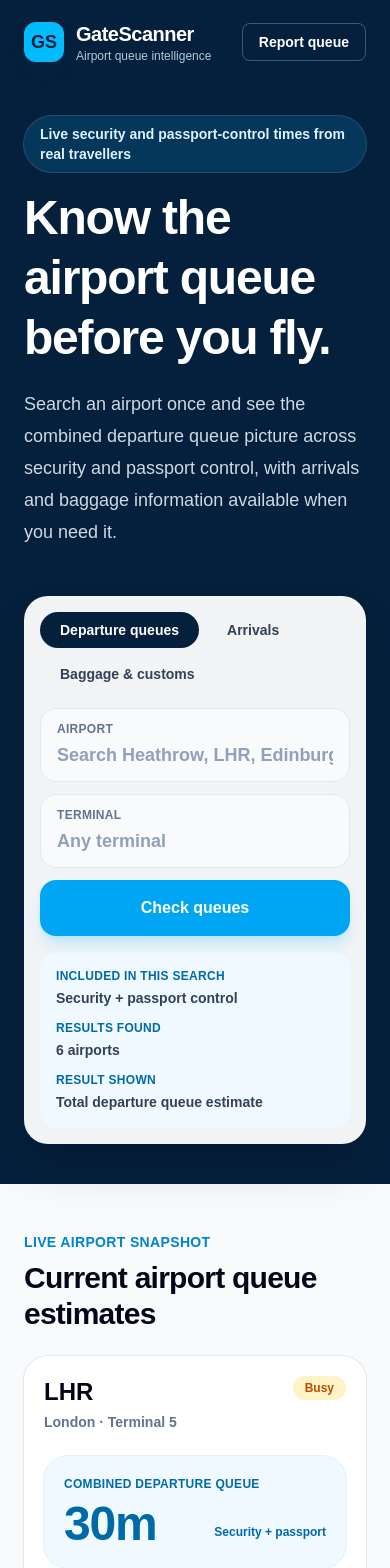
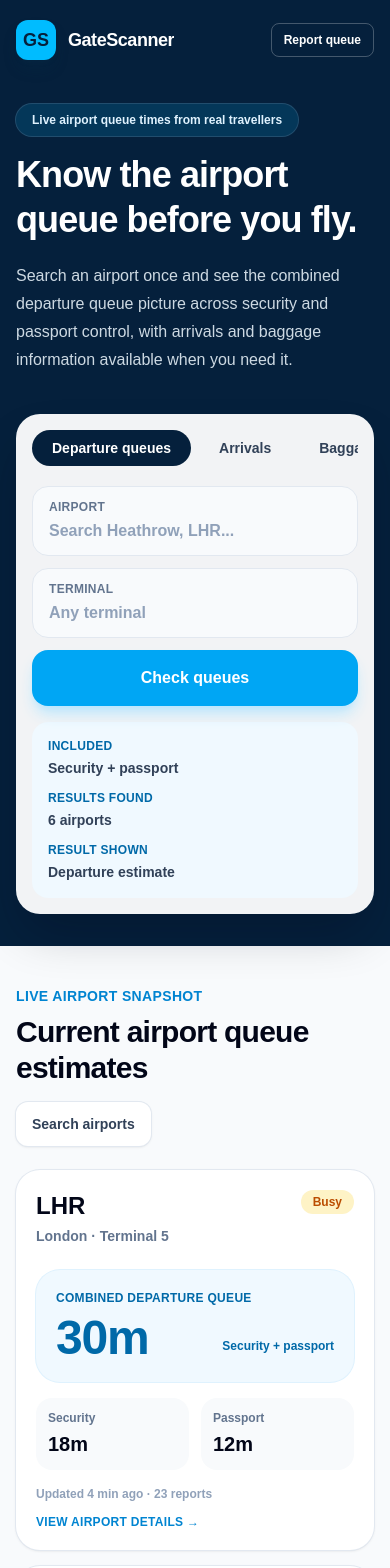
Before and after one commit to DylanP9/GateScanner, a Next.js app in the folder apps/web/: page / in a window 390 px wide. Shown: the top 1568 px of the page. Built offline with nearby package versions, Linux system fonts and the light colour scheme.

Commit message:
style: improve mobile and tablet layout

```diff
--- a/apps/web/src/app/page.tsx
+++ b/apps/web/src/app/page.tsx
@@ -144,7 +144,7 @@ export default function Home() {
 
       <section
         id="airport-search"
-        className="mx-auto max-w-7xl scroll-mt-24 px-6 pb-10"
+        className="mx-auto max-w-7xl scroll-mt-24 px-4 pb-8 sm:px-6 md:pb-10"
       >
         <AirportSearchCard
           searchTerm={searchTerm}
@@ -159,11 +159,11 @@ export default function Home() {
 
       <section
         id="live-queues"
-        className="scroll-mt-24 bg-slate-50 px-6 py-12"
+        className="scroll-mt-24 bg-slate-50 px-4 py-10 sm:px-6 md:py-12"
       >
         <div className="mx-auto grid max-w-7xl gap-8 lg:grid-cols-[1.1fr_0.9fr]">
           <div>
-            <div className="mb-6 flex items-end justify-between gap-4">
+            <div className="mb-6 flex flex-col gap-4 sm:flex-row sm:items-end sm:justify-between">
               <div>
                 <p className="text-sm font-extrabold uppercase tracking-wide text-sky-600">
                   Live airport snapshot
@@ -176,14 +176,14 @@ export default function Home() {
 
               <a
                 href="#airport-search"
-                className="hidden rounded-xl bg-white px-4 py-3 text-sm font-bold text-slate-700 shadow-sm ring-1 ring-slate-200 hover:bg-slate-100 md:block"
+                className="w-fit rounded-xl bg-white px-4 py-3 text-sm font-bold text-slate-700 shadow-sm ring-1 ring-slate-200 hover:bg-slate-100"
               >
                 Search airports
               </a>
             </div>
 
             {filteredReports.length > 0 ? (
-              <div className="grid gap-4 md:grid-cols-2 xl:grid-cols-3">
+              <div className="grid gap-4 sm:grid-cols-2 xl:grid-cols-3">
                 {filteredReports.map((report) => (
                   <AirportReportCard key={report.code} report={report} />
                 ))}
--- a/apps/web/src/components/AirportSearchCard.tsx
+++ b/apps/web/src/components/AirportSearchCard.tsx
@@ -23,17 +23,17 @@ export default function AirportSearchCard({
     searchTerm.trim().length > 0 && suggestions.length > 0;
 
   return (
-    <div className="relative mt-6 rounded-3xl bg-white/95 p-4 shadow-2xl shadow-slate-950/30 backdrop-blur md:p-5">
-      <div className="mb-4 flex flex-wrap gap-2">
-        <button className="rounded-full bg-[#05203c] px-5 py-2 text-sm font-bold text-white">
+    <div className="relative mt-5 rounded-3xl bg-white/95 p-4 shadow-2xl shadow-slate-950/30 backdrop-blur sm:p-5">
+      <div className="mb-4 flex gap-2 overflow-x-auto pb-1">
+        <button className="shrink-0 rounded-full bg-[#05203c] px-5 py-2 text-sm font-bold text-white">
           Departure queues
         </button>
 
-        <button className="rounded-full px-5 py-2 text-sm font-bold text-slate-700 hover:bg-slate-100">
+        <button className="shrink-0 rounded-full px-5 py-2 text-sm font-bold text-slate-700 hover:bg-slate-100">
           Arrivals
         </button>
 
-        <button className="rounded-full px-5 py-2 text-sm font-bold text-slate-700 hover:bg-slate-100">
+        <button className="shrink-0 rounded-full px-5 py-2 text-sm font-bold text-slate-700 hover:bg-slate-100">
           Baggage & customs
         </button>
       </div>
@@ -48,13 +48,13 @@ export default function AirportSearchCard({
             <input
               value={searchTerm}
               onChange={(event) => onSearchTermChange(event.target.value)}
-              className="mt-1 w-full bg-transparent text-lg font-extrabold text-slate-950 outline-none placeholder:text-slate-400"
-              placeholder="Search Heathrow, LHR, Edinburgh..."
+              className="mt-1 w-full bg-transparent text-base font-extrabold text-slate-950 outline-none placeholder:text-slate-400 sm:text-lg"
+              placeholder="Search Heathrow, LHR..."
             />
           </label>
 
           {shouldShowSuggestions ? (
-            <div className="absolute left-0 right-0 top-full z-20 mt-2 overflow-hidden rounded-2xl bg-white shadow-2xl ring-1 ring-slate-200">
+            <div className="absolute left-0 right-0 top-full z-20 mt-2 max-h-72 overflow-y-auto rounded-2xl bg-white shadow-2xl ring-1 ring-slate-200">
               {suggestions.map((airport) => (
                 <button
                   key={airport.code}
@@ -90,7 +90,7 @@ export default function AirportSearchCard({
           <input
             value={terminalFilter}
             onChange={(event) => onTerminalFilterChange(event.target.value)}
-            className="mt-1 w-full bg-transparent text-lg font-extrabold text-slate-950 outline-none placeholder:text-slate-400"
+            className="mt-1 w-full bg-transparent text-base font-extrabold text-slate-950 outline-none placeholder:text-slate-400 sm:text-lg"
             placeholder="Any terminal"
           />
         </label>
@@ -103,13 +103,13 @@ export default function AirportSearchCard({
         </button>
       </div>
 
-      <div className="mt-4 grid gap-3 rounded-2xl bg-sky-50 p-4 md:grid-cols-3">
+      <div className="mt-4 grid gap-3 rounded-2xl bg-sky-50 p-4 sm:grid-cols-3">
         <div>
           <p className="text-xs font-black uppercase tracking-wide text-sky-700">
-            Included in this search
+            Included
           </p>
           <p className="mt-1 text-sm font-bold text-slate-700">
-            Security + passport control
+            Security + passport
           </p>
         </div>
 
@@ -127,7 +127,7 @@ export default function AirportSearchCard({
             Result shown
           </p>
           <p className="mt-1 text-sm font-bold text-slate-700">
-            Total departure queue estimate
+            Departure estimate
           </p>
         </div>
       </div>
--- a/apps/web/src/components/Header.tsx
+++ b/apps/web/src/components/Header.tsx
@@ -2,19 +2,23 @@ import Link from "next/link";
 
 export default function Header() {
   return (
-    <header className="mx-auto flex max-w-7xl items-center justify-between px-6 py-5 text-white">
-      <Link href="/" className="flex items-center gap-3">
-        <div className="flex h-10 w-10 items-center justify-center rounded-xl bg-sky-400 text-lg font-black text-[#05203c] shadow-lg shadow-sky-950/30">
+    <header className="mx-auto flex max-w-7xl items-center justify-between gap-4 px-4 py-5 text-white sm:px-6">
+      <Link href="/" className="flex min-w-0 items-center gap-3">
+        <div className="flex h-10 w-10 shrink-0 items-center justify-center rounded-xl bg-sky-400 text-lg font-black text-[#05203c] shadow-lg shadow-sky-950/30">
           GS
         </div>
 
-        <div>
-          <p className="text-xl font-extrabold tracking-tight">GateScanner</p>
-          <p className="text-xs text-sky-100/80">Airport queue intelligence</p>
+        <div className="min-w-0">
+          <p className="truncate text-lg font-extrabold tracking-tight sm:text-xl">
+            GateScanner
+          </p>
+          <p className="hidden text-xs text-sky-100/80 sm:block">
+            Airport queue intelligence
+          </p>
         </div>
       </Link>
 
-      <nav className="hidden items-center gap-7 text-sm font-semibold text-sky-50 md:flex">
+      <nav className="hidden items-center gap-7 text-sm font-semibold text-sky-50 lg:flex">
         <a href="#airport-search" className="hover:text-sky-300">
           Airports
         </a>
@@ -34,7 +38,7 @@ export default function Header() {
 
       <a
         href="#submit-report"
-        className="rounded-lg border border-white/25 px-4 py-2 text-sm font-bold text-white hover:bg-white/10"
+        className="shrink-0 rounded-lg border border-white/25 px-3 py-2 text-xs font-bold text-white hover:bg-white/10 sm:px-4 sm:text-sm"
       >
         Report queue
       </a>
--- a/apps/web/src/components/HeroSection.tsx
+++ b/apps/web/src/components/HeroSection.tsx
@@ -1,7 +1,7 @@
 export default function HeroSection() {
     return (
-      <section className="relative mx-auto max-w-7xl overflow-hidden px-6 pb-6 pt-8 md:pb-8 md:pt-14">
-        <div className="pointer-events-none absolute right-[-90px] top-10 hidden rotate-[-8deg] opacity-12 md:block">
+      <section className="relative mx-auto max-w-7xl overflow-hidden px-4 pb-5 pt-6 sm:px-6 md:pb-8 md:pt-14">
+        <div className="pointer-events-none absolute right-[-140px] top-10 hidden rotate-[-8deg] opacity-10 md:block lg:right-[-90px]">
           <svg
             width="540"
             height="315"
@@ -24,15 +24,15 @@ export default function HeroSection() {
         </div>
 
         <div className="relative max-w-4xl text-white">
-          <p className="mb-4 inline-flex rounded-full bg-sky-400/15 px-4 py-2 text-sm font-bold text-sky-100 ring-1 ring-sky-300/25">
-            Live security and passport-control times from real travellers
+          <p className="mb-4 inline-flex rounded-full bg-sky-400/15 px-4 py-2 text-xs font-bold text-sky-100 ring-1 ring-sky-300/25 sm:text-sm">
+            Live airport queue times from real travellers
           </p>
 
-          <h1 className="max-w-3xl text-5xl font-black leading-tight tracking-tight md:text-7xl">
+          <h1 className="max-w-3xl text-4xl font-black leading-tight tracking-tight sm:text-5xl md:text-7xl">
             Know the airport queue before you fly.
           </h1>
 
-          <p className="mt-5 max-w-2xl text-lg leading-8 text-sky-50/85">
+          <p className="mt-5 max-w-2xl text-base leading-7 text-sky-50/85 sm:text-lg sm:leading-8">
             Search an airport once and see the combined departure queue picture
             across security and passport control, with arrivals and baggage
             information available when you need it.
--- a/apps/web/src/components/ReportQueuePanel.tsx
+++ b/apps/web/src/components/ReportQueuePanel.tsx
@@ -40,12 +40,12 @@ export default function ReportQueuePanel({
   onSubmit,
 }: ReportQueuePanelProps) {
   return (
-    <aside className="rounded-3xl bg-[#05203c] p-6 text-white shadow-xl shadow-slate-300/50">
+    <aside className="rounded-3xl bg-[#05203c] p-4 text-white shadow-xl shadow-slate-300/50 sm:p-6">
       <p className="text-sm font-extrabold uppercase tracking-wide text-sky-300">
         Report your queue
       </p>
 
-      <h3 className="mt-3 text-3xl font-black leading-tight">
+      <h3 className="mt-3 text-2xl font-black leading-tight sm:text-3xl">
         Help travellers behind you.
       </h3>
 
@@ -138,7 +138,7 @@ export default function ReportQueuePanel({
           <textarea
             value={note}
             onChange={(event) => onNoteChange(event.target.value)}
-            className="mt-2 min-h-24 w-full resize-none rounded-2xl bg-slate-50 px-4 py-3 text-sm font-bold text-slate-950 outline-none ring-1 ring-slate-200 placeholder:text-slate-400 focus:ring-sky-400"
+            className="mt-2 min-h-20 w-full resize-none rounded-2xl bg-slate-50 px-4 py-3 text-sm font-bold text-slate-950 outline-none ring-1 ring-slate-200 placeholder:text-slate-400 focus:ring-sky-400"
             placeholder="Example: security moved quickly today"
           />
         </label>
@@ -159,20 +159,20 @@ export default function ReportQueuePanel({
       </div>
 
       <div className="mt-6 grid grid-cols-3 gap-3 text-center">
-        <div className="rounded-2xl bg-white/10 p-4">
-          <p className="text-2xl font-black">52</p>
+        <div className="rounded-2xl bg-white/10 p-3 sm:p-4">
+          <p className="text-xl font-black sm:text-2xl">52</p>
           <p className="text-xs font-bold text-sky-100/70">Airports</p>
         </div>
 
-        <div className="rounded-2xl bg-white/10 p-4">
-          <p className="text-2xl font-black">
+        <div className="rounded-2xl bg-white/10 p-3 sm:p-4">
+          <p className="text-xl font-black sm:text-2xl">
             {recentSubmissions.length}
           </p>
           <p className="text-xs font-bold text-sky-100/70">Your reports</p>
         </div>
 
-        <div className="rounded-2xl bg-white/10 p-4">
-          <p className="text-2xl font-black">3h</p>
+        <div className="rounded-2xl bg-white/10 p-3 sm:p-4">
+          <p className="text-xl font-black sm:text-2xl">3h</p>
           <p className="text-xs font-bold text-sky-100/70">Expiry</p>
         </div>
       </div>
```
